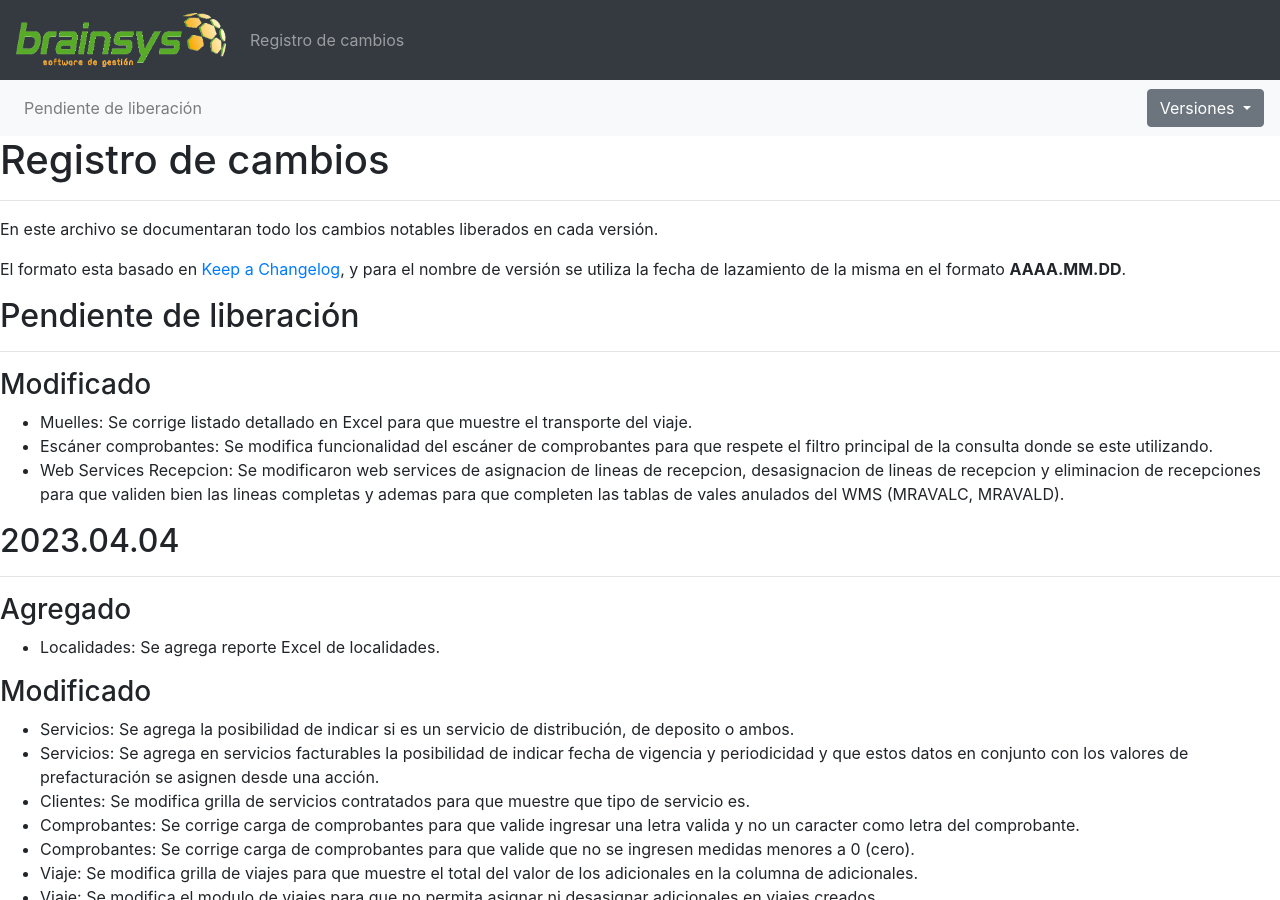
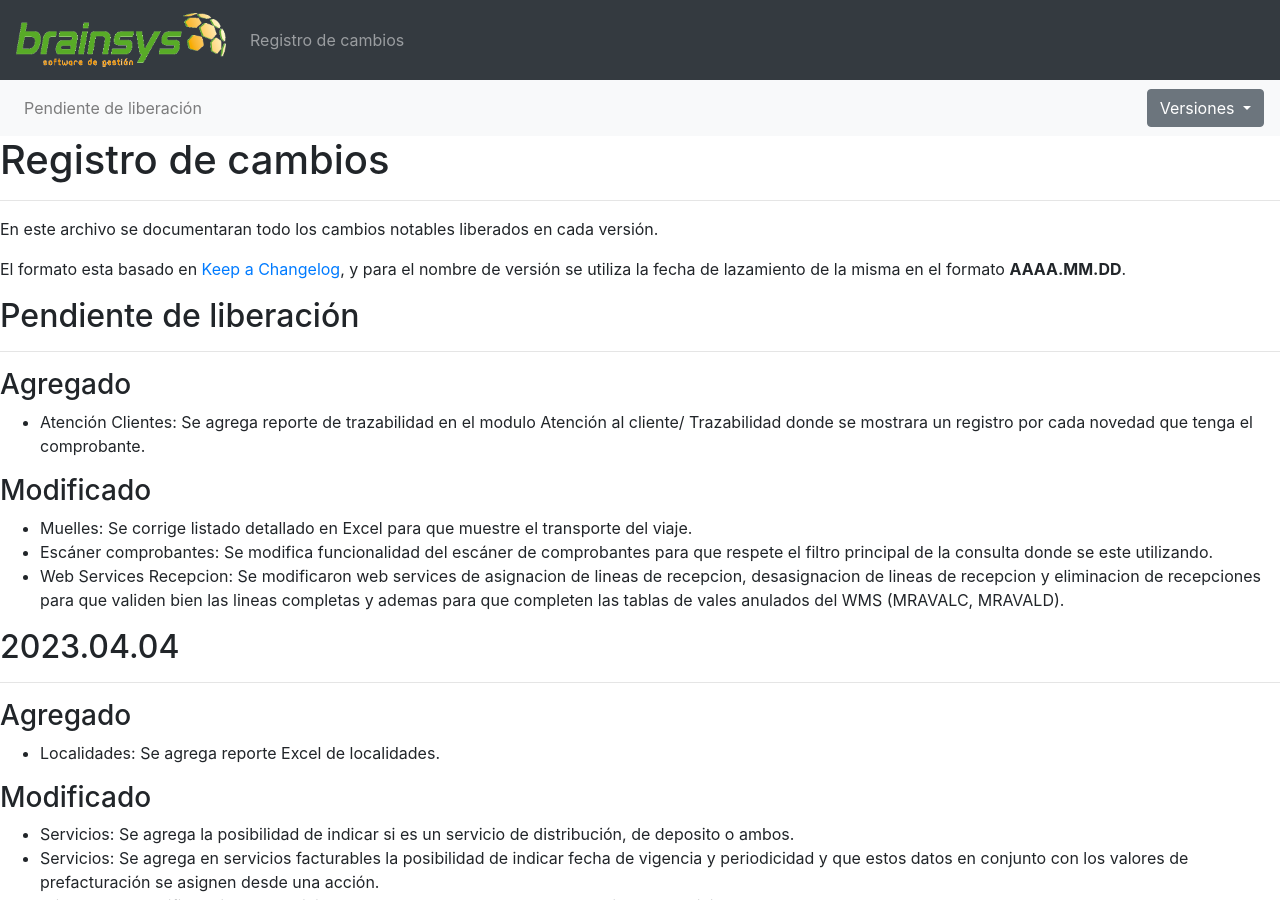
Before and after one commit to brainsys-arsaad/versionado, a Jekyll site: the page built from registro-cambios.markdown, in a window 1280 px wide and 900 px high. Built offline with Jekyll 4.4.1, drawn with Linux system fonts in a browser that asks for light colours.

Commit message:
Update registro-cambios.markdown

```diff
--- a/registro-cambios.markdown
+++ b/registro-cambios.markdown
@@ -89,6 +89,9 @@ El formato esta basado en [Keep a Changelog](https://keepachangelog.com/es-ES/1.
 
 ## Pendiente de liberación
 ---
+
+### Agregado
+- Atención Clientes: Se agrega reporte de trazabilidad en el modulo Atención al cliente/ Trazabilidad donde se mostrara un registro por cada novedad que tenga el comprobante.
 
 ### Modificado
 - Muelles: Se corrige listado detallado en Excel para que muestre el transporte del viaje.
```
